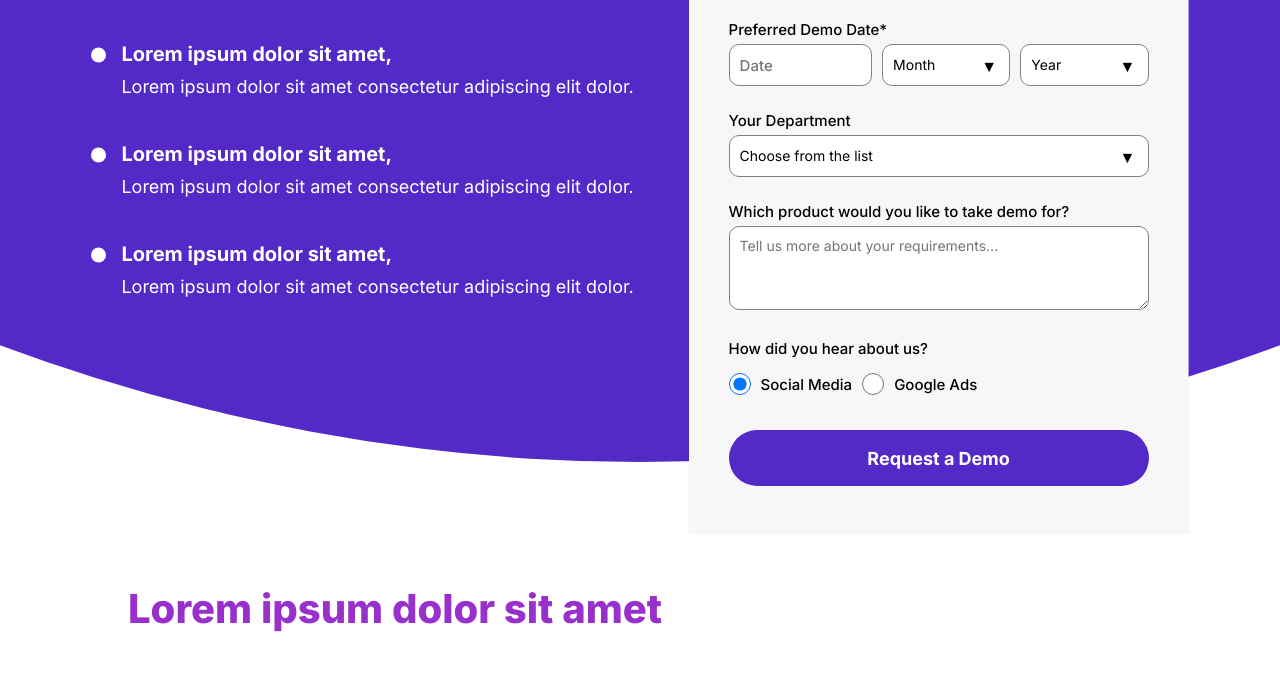
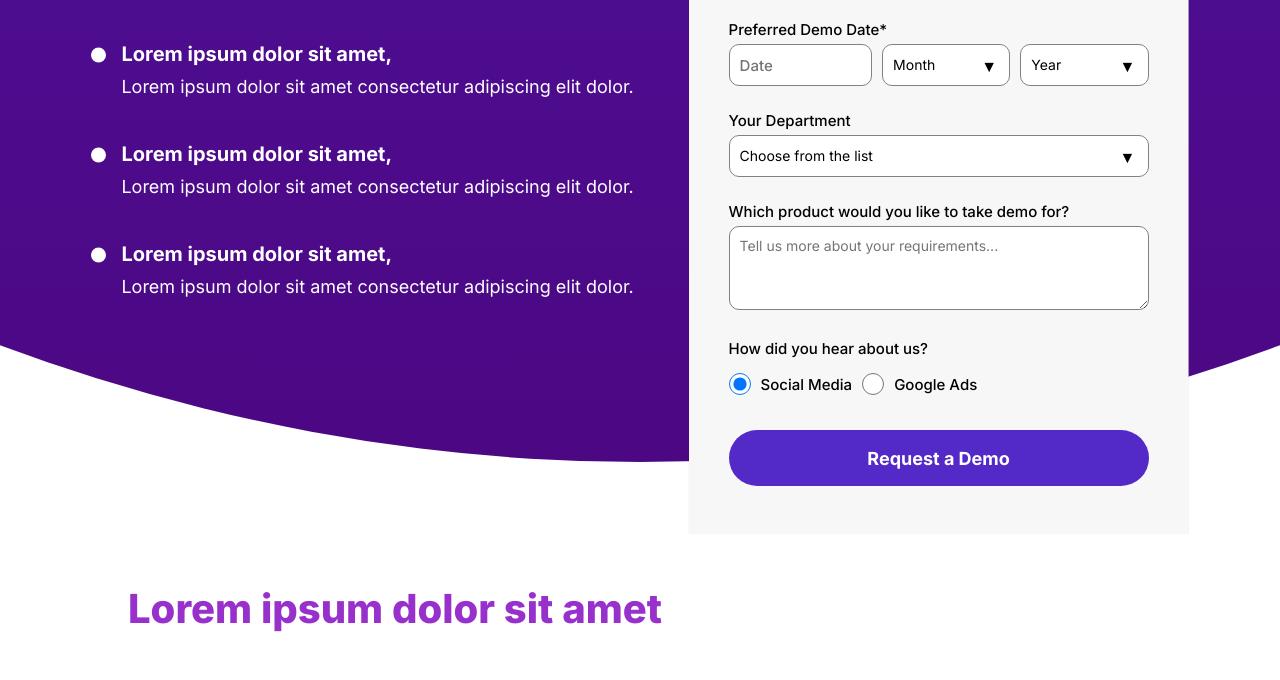
Before and after one commit to prasadhulyal/wingify, a plain HTML site: page index.html in a window 1280 px wide. Shown: the part 234-914 px from the top of the page. Drawn offline with Linux system fonts and the light colour scheme.

Commit message:
Update style.css

```diff
--- a/style.css
+++ b/style.css
@@ -39,7 +39,7 @@ section::before {
     border-radius: 50%;
     transform-origin: bottom;
     transform: translate(-50%, -9%) scale(7);
-    background: #5329C7;
+    background: linear-gradient(180deg, #5329C7 53.54%, #4C0783 100%);
 }
 
 /* Left Section Styles */
```
